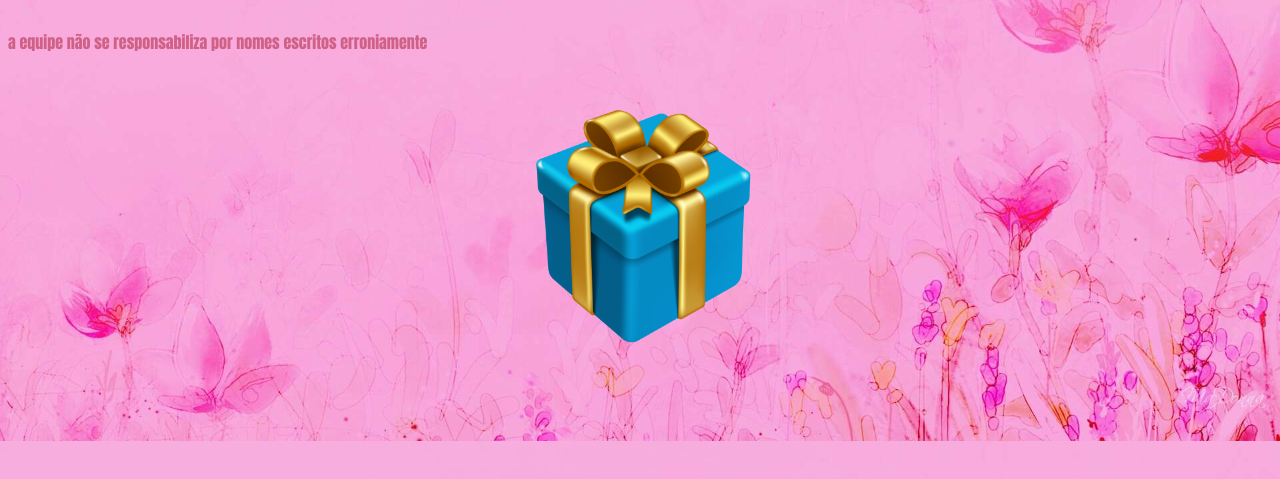
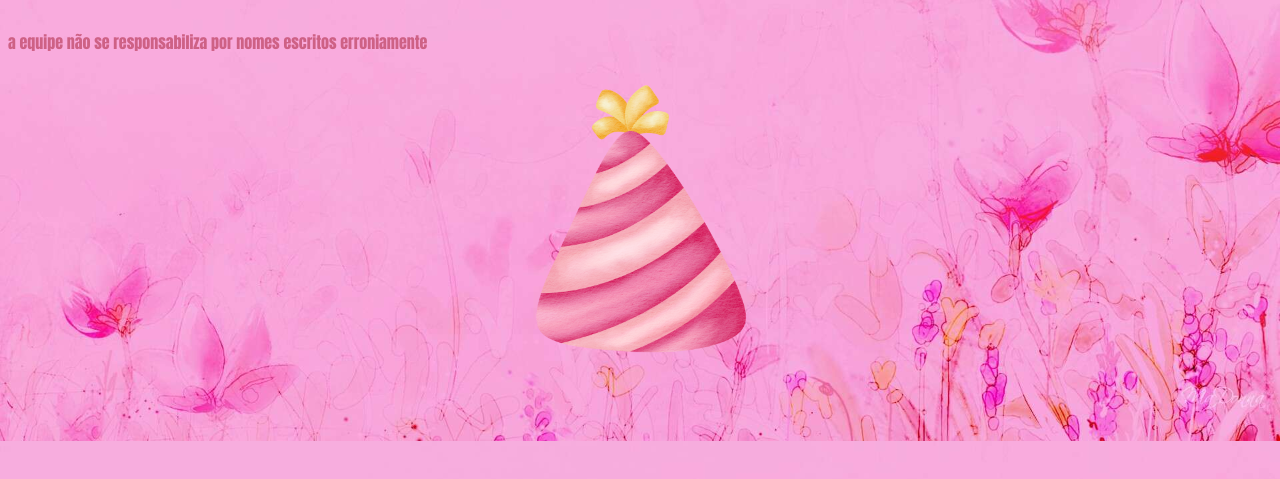
Before and after one commit to antoniohenzotiburtinodemorais-source/antoniohenzotiburtinodemorais-source.github.io, a plain HTML site: page index.html in a window 1280 px wide. Shown: the part 279-758 px from the top of the page. Drawn offline with Linux system fonts and the light colour scheme.

Commit message:
Update index.html

```diff
--- a/index.html
+++ b/index.html
@@ -10,7 +10,7 @@
 <body>
     <h1 class="text">5 MOTIVOS PARA PARABENIZAR STEFANNY KELLY</h1>
     <h4 style="font-family: Impact, Haettenschweiler, 'Arial Narrow Bold', sans-serif; font-weight: 400;">a equipe não se responsabiliza por nomes escritos erroniamente</h4>
-     <center><a href="tef2.html"> <img class="img" style="height: 300px;" src="presente.png"></center>
+     <center><a href="tef2.html"> <img class="img" style="height: 300px;" src="party-hat-watercolor-icon.png"></center>
 </body>
 
 </html>
```
